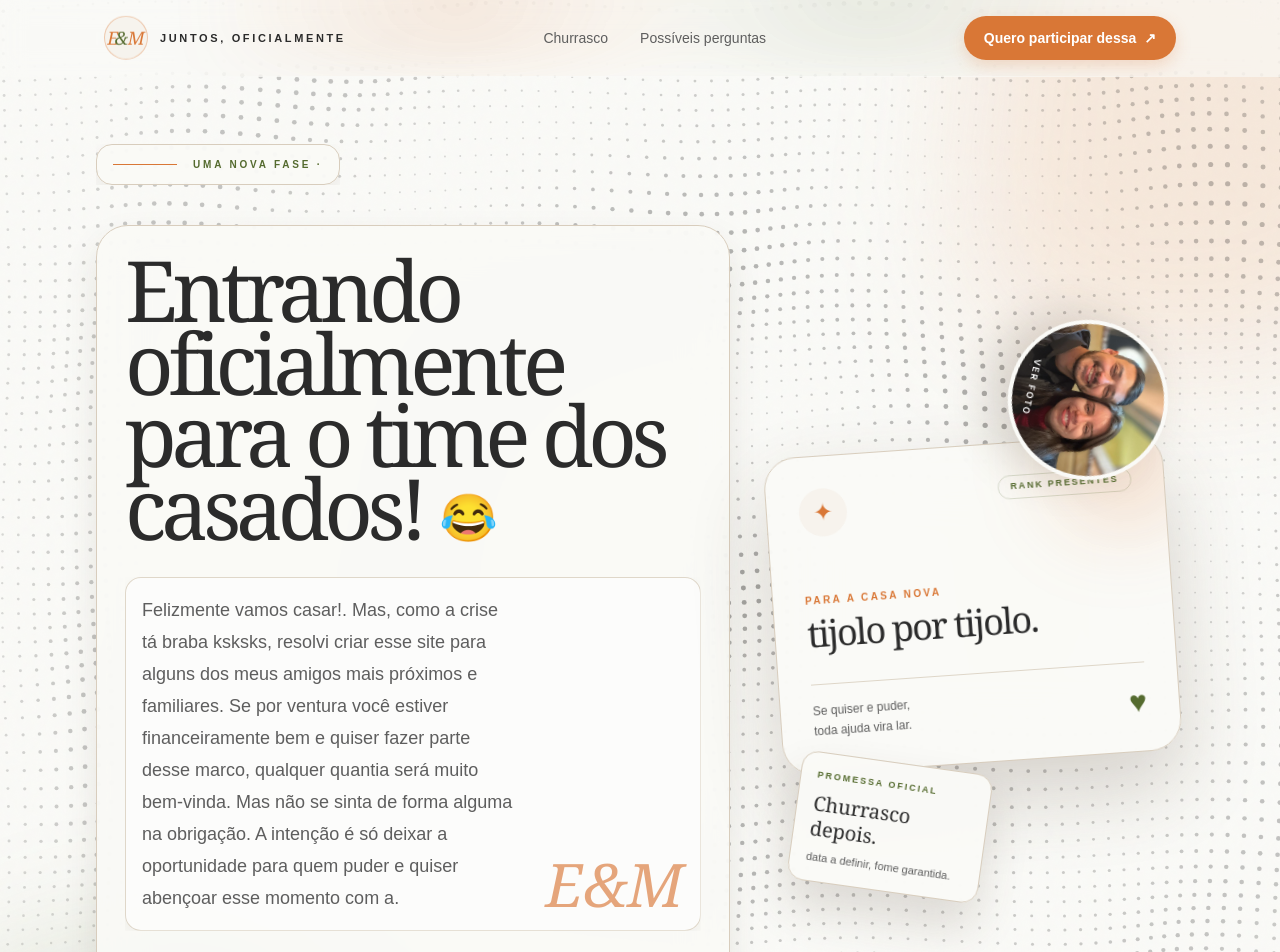
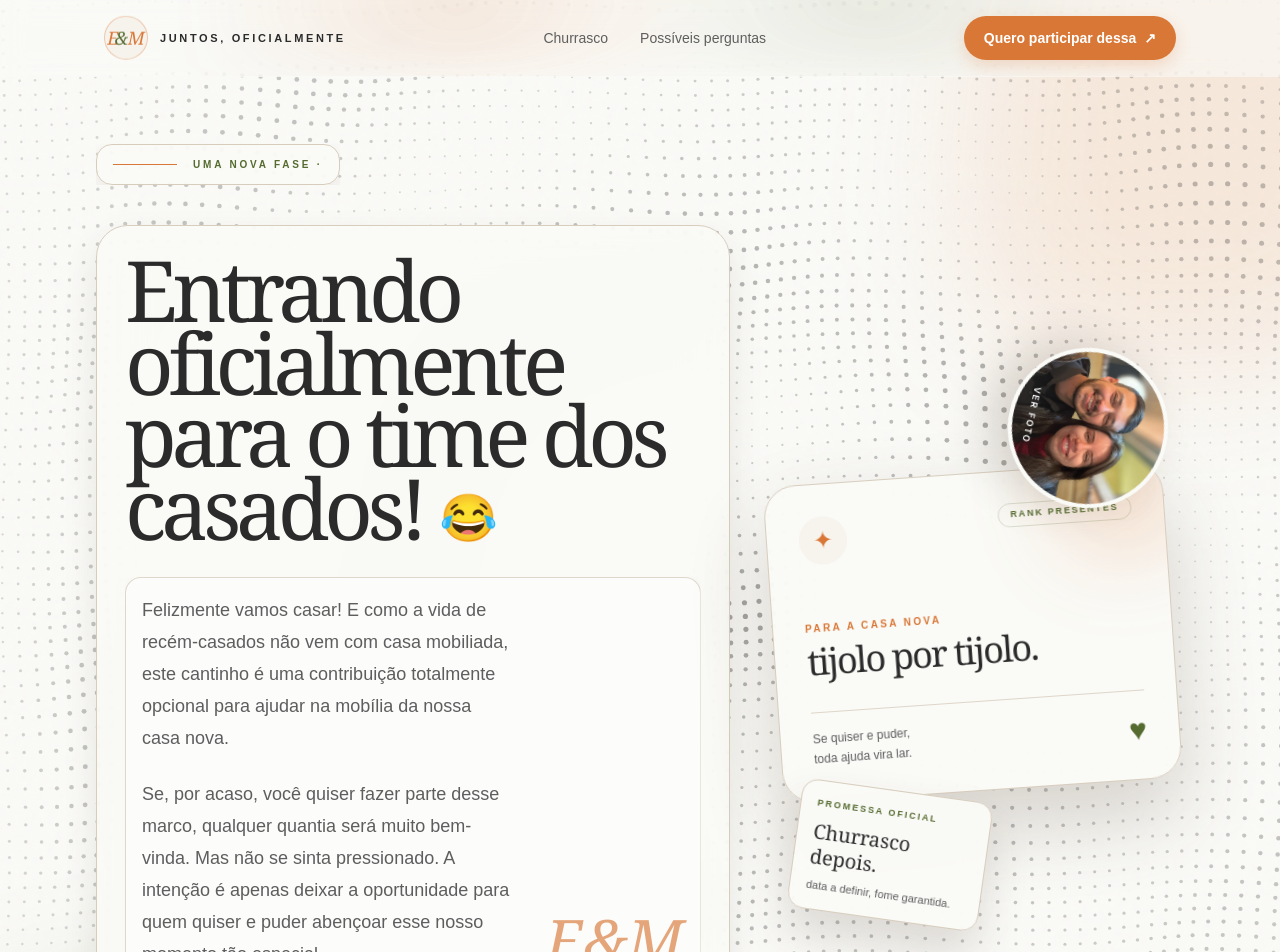
Before and after one commit to MitchelMathias/casamento, a Next.js app: page / in a window 1280 px wide. Shown: the top 952 px of the page. Built offline with nearby package versions, Linux system fonts and the light colour scheme.

Commit message:
Atalizada

```diff
--- a/components/Hero.tsx
+++ b/components/Hero.tsx
@@ -128,11 +128,8 @@ export default function Hero() {
 
             <motion.div variants={clipReveal} initial="hidden" animate="show" transition={{ delay: 0.95, duration: 1.1, ease: easeOut }} className="mt-6 grid gap-5 rounded-2xl border border-[#D8CDBD]/80 bg-white/55 p-3.5 shadow-[0_8px_20px_rgba(73,54,35,0.06)] sm:mt-8 sm:max-w-2xl sm:grid-cols-[1fr_auto] sm:gap-8 sm:p-4">
               <p className="max-w-xl text-base leading-7 text-[#5E5E5E] sm:text-lg sm:leading-8">
-                Felizmente vamos casar!. Mas, como a crise tá braba ksksks, resolvi criar esse site para alguns dos meus amigos mais próximos e familiares.
-
-                Se por ventura você estiver financeiramente bem e quiser fazer parte desse marco, qualquer quantia será muito bem-vinda.
-
-                Mas não se sinta de forma alguma na obrigação. A intenção é só deixar a oportunidade para quem puder e quiser abençoar esse momento com a.
+                <span className="block">Felizmente vamos casar! E como a vida de recém-casados não vem com casa mobiliada, este cantinho é uma contribuição totalmente opcional para ajudar na mobília da nossa casa nova.</span>
+                <span className="mt-6 block">Se, por acaso, você quiser fazer parte desse marco, qualquer quantia será muito bem-vinda. Mas não se sinta pressionado. A intenção é apenas deixar a oportunidade para quem quiser e puder abençoar esse nosso momento tão especial.</span>
 
               </p>
               <span className="self-end font-serif text-5xl italic leading-none text-[#D97736]/65 sm:text-6xl">E&amp;M</span>
```
